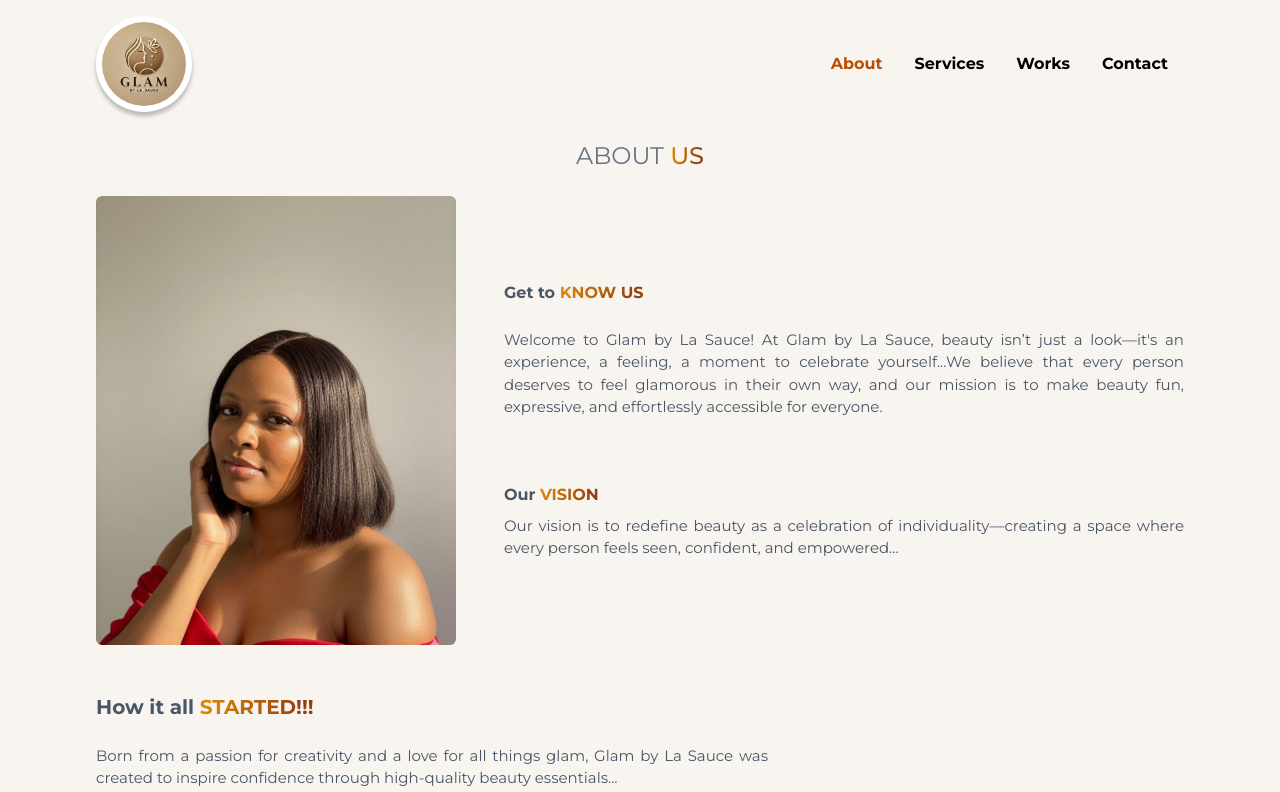
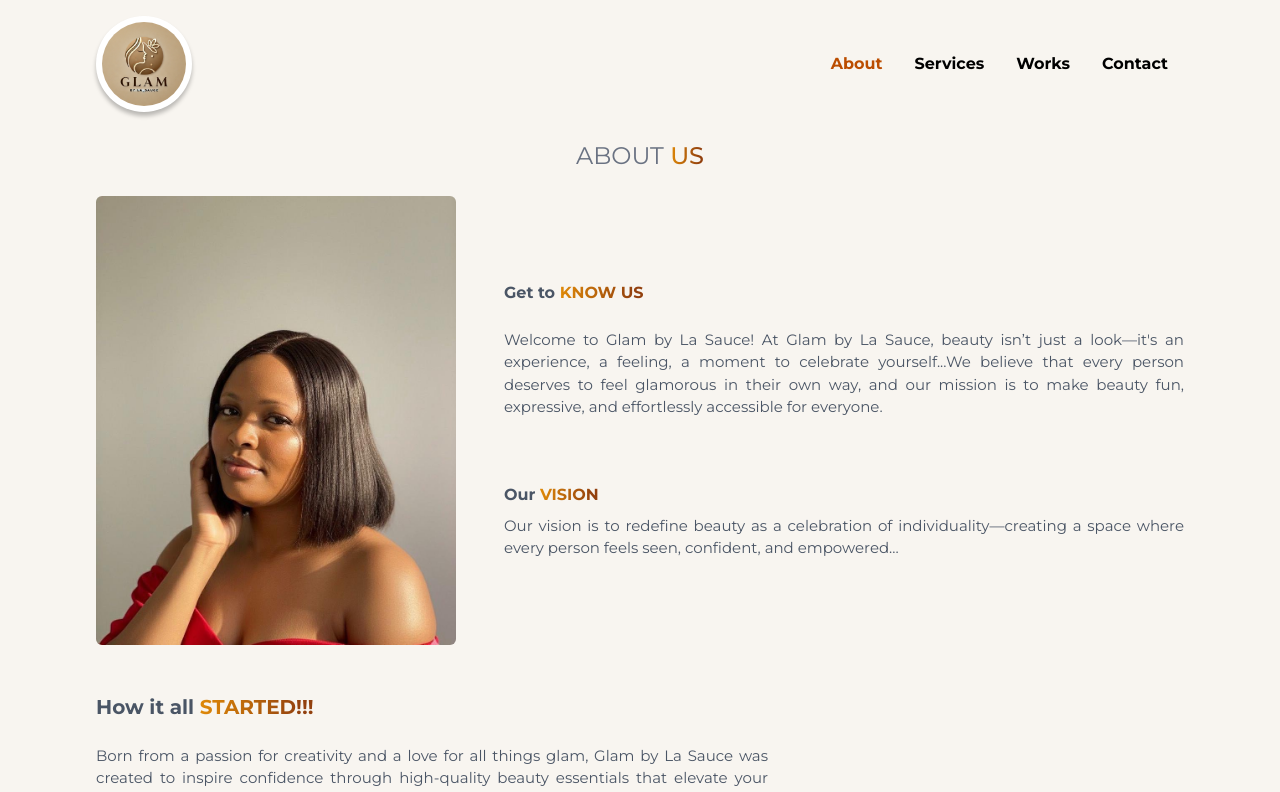
Before and after one commit to ernestkris6/GlamByLaSauce, a React (Vite) app: page /about in a window 1280 px wide. Shown: the top 792 px of the page. Built offline with nearby package versions, Linux system fonts and the light colour scheme; a web font is replaced by a local one.

Commit message:
removing useState

```diff
--- a/src/ui/AboutDetails.jsx
+++ b/src/ui/AboutDetails.jsx
@@ -68,7 +68,7 @@
       <section className="mb-12">
         <h2 className="font-bold text-lg md:text-xl mb-6 text-gray-600">How it all <span>STARTED!!!</span></h2>
         <p className="text-[15px] mb-6 md:mb-8 max-w-2xl text-gray-600 text-justify">
-          Born from a passion for creativity and a love for all things glam, Glam by La Sauce was created to inspire confidence through high-quality beauty essentials...
+          Born from a passion for creativity and a love for all things glam, Glam by La Sauce was created to inspire confidence through high-quality beauty essentials that elevate your everyday routine.
         </p>
         <div className="flex overflow-x-auto gap-4 snap-x snap-mandatory scrollbar-hide py-2">
           {/* {[...Array(7)].map((_, i) => (
--- a/src/ui/MyWorks.jsx
+++ b/src/ui/MyWorks.jsx
@@ -1,5 +1,4 @@
-import React, { useState } from 'react'
-// import { Link } from 'react-router-dom'
+import React from 'react'
 import gram2 from "../assets/gram2.jpg"
 import gram3 from "../assets/gram3.jpg"
 import gram8 from "../assets/gram8.jpg"
```
